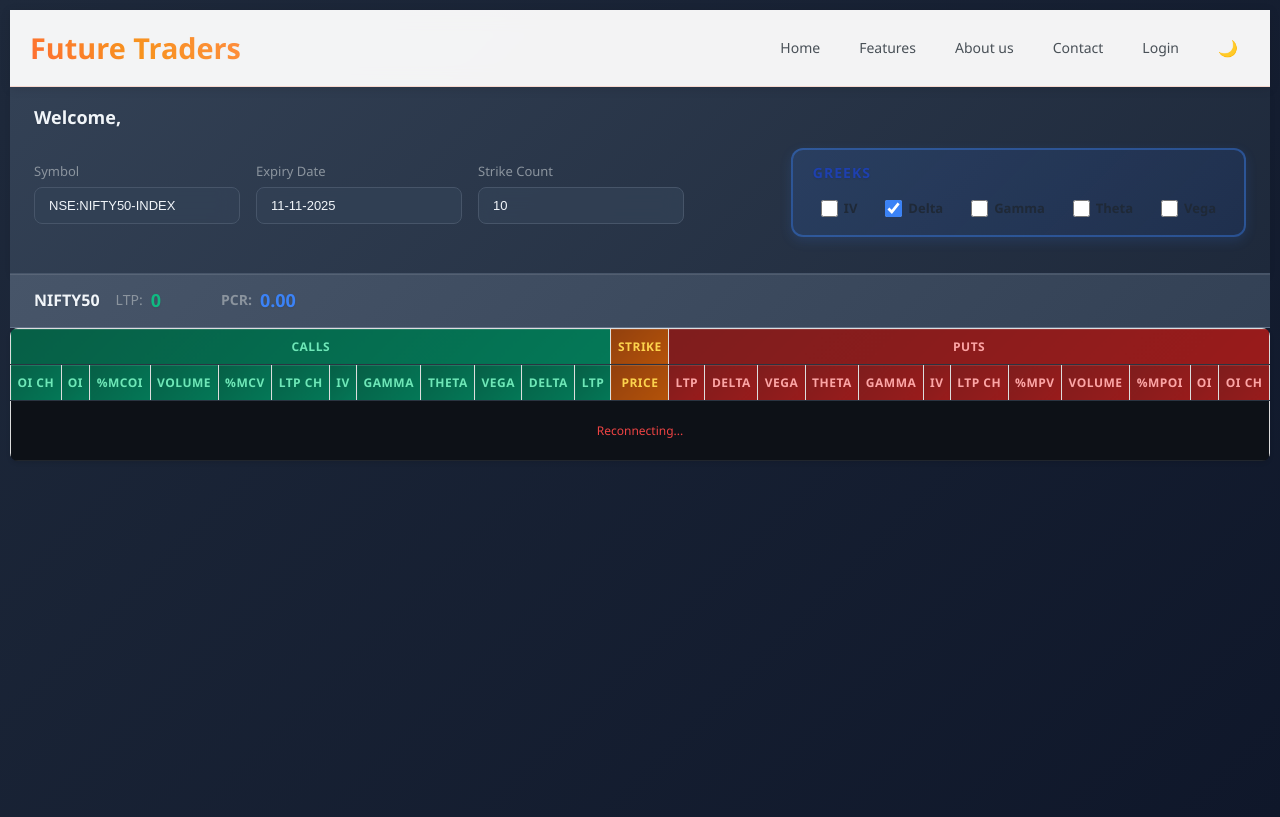
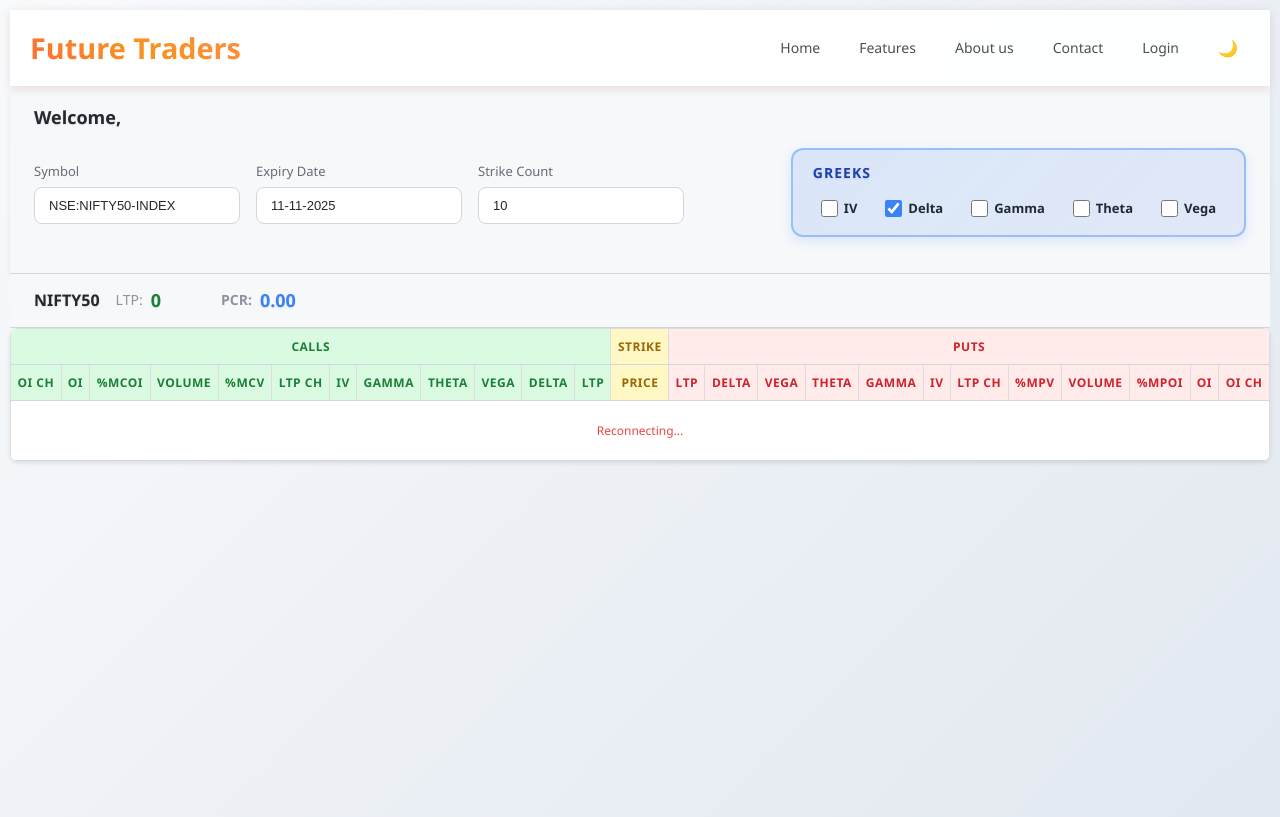
Before and after one commit to v9dlohar/Future-Traders, a Django app: template dashboard/templates/dashboard/optionchain.html in a window 1280 px wide. Run offline with Django 5.2, Linux system fonts and the light colour scheme; the template is opened without the code that fills it, so the values that code supplies are empty.

Commit message:
Refactor CSS styles for option chain layout

```diff
--- a/dashboard/templates/dashboard/optionchain.html
+++ b/dashboard/templates/dashboard/optionchain.html
@@ -7,81 +7,46 @@
 <link rel="stylesheet" href="{% static 'dashboard/optionchain.css' %}">
 <style>
         * { margin: 0; padding: 0; box-sizing: border-box; }
-        body { font-family: 'Segoe UI', -apple-system, BlinkMacSystemFont, sans-serif; background: linear-gradient(135deg, #1e293b 0%, #0f172a 100%); color: #e2e8f0; line-height: 1.6; }
-        .container { max-width: 1800px; margin: 0 auto; padding: 0; }
-        .header { background: linear-gradient(135deg, #334155 0%, #1e293b 100%); border-bottom: 1px solid #475569; padding: 16px 24px; box-shadow: 0 4px 6px -1px rgba(0, 0, 0, 0.1); }
-        .header h2 { color: #f1f5f9; font-size: 18px; font-weight: 600; text-shadow: 0 1px 2px rgba(0, 0, 0, 0.1); }
+        body { font-family: 'Segoe UI', -apple-system, BlinkMacSystemFont, sans-serif; background: linear-gradient(135deg, #f8fafc 0%, #e2e8f0 100%); color: #1e293b; line-height: 1.6; }
+        .container { padding: 0; width: 100%; max-width: 100%; }
+        .header { background: #f6f8fa; border-bottom: 1px solid #d0d7de; padding: 16px 24px; box-shadow: 0 4px 6px -1px rgba(0, 0, 0, 0.1); }
+        .header h2 { color: #24292f; font-size: 18px; font-weight: 600; text-shadow: 0 1px 2px rgba(0, 0, 0, 0.1); }
         .controls { display: flex; gap: 16px; align-items: center; margin-top: 12px; }
         .control-group { position: relative; }
-        .control-group label { display: block; margin-bottom: 6px; font-weight: 500; color: #8b949e; font-size: 13px; }
-        .control-group input { padding: 10px 14px; border: 1px solid #475569; border-radius: 8px; font-size: 13px; background: rgba(51, 65, 85, 0.8); color: #f1f5f9; min-width: 130px; transition: all 0.3s ease; backdrop-filter: blur(10px); }
-        .control-group input:focus { outline: none; border-color: #3b82f6; box-shadow: 0 0 0 3px rgba(59, 130, 246, 0.1), 0 4px 6px -1px rgba(0, 0, 0, 0.1); transform: translateY(-1px); }
-        .dropdown { position: absolute; top: 100%; left: 0; background: #21262d; border: 1px solid #30363d; border-radius: 8px; max-height: 300px; overflow-y: scroll; display: none; z-index: 1000; width: 100%; box-shadow: 0 8px 24px rgba(0,0,0,0.4); scrollbar-width: thin; scrollbar-color: #475569 #21262d; }
+        .control-group label { display: block; margin-bottom: 6px; font-weight: 500; color: #656d76; font-size: 13px; }
+        .control-group input { padding: 10px 14px; border: 1px solid #d0d7de; border-radius: 8px; font-size: 13px; background: #ffffff; color: #24292f; min-width: 130px; transition: all 0.3s ease; }
+        .control-group input:focus { outline: none; border-color: #0969da; box-shadow: 0 0 0 2px rgba(9, 105, 218, 0.2); transform: translateY(-1px); }
+        .dropdown { position: absolute; top: 100%; left: 0; background: #ffffff; border: 1px solid #d0d7de; border-radius: 8px; max-height: 300px; overflow-y: scroll; display: none; z-index: 1000; width: 100%; box-shadow: 0 8px 24px rgba(0,0,0,0.1); scrollbar-width: thin; scrollbar-color: #d0d7de #ffffff; }
         .dropdown::-webkit-scrollbar { width: 8px; }
-        .dropdown::-webkit-scrollbar-track { background: #6b7280; border-radius: 4px; }
-        .dropdown::-webkit-scrollbar-thumb { background: #475569; border-radius: 4px; }
-        .dropdown::-webkit-scrollbar-thumb:hover { background: #64748b; }
-        .dropdown div { padding: 12px 16px; cursor: pointer; border-bottom: 1px solid #30363d; font-size: 14px; color: #ffffff; transition: background 0.2s; }
-        .dropdown div:hover { background-color: #30363d; }
+        .dropdown::-webkit-scrollbar-track { background: #f6f8fa; border-radius: 4px; }
+        .dropdown::-webkit-scrollbar-thumb { background: #d0d7de; border-radius: 4px; }
+        .dropdown::-webkit-scrollbar-thumb:hover { background: #b0b7be; }
+        .dropdown div { padding: 12px 16px; cursor: pointer; border-bottom: 1px solid #d0d7de; font-size: 14px; color: #24292f; transition: background 0.2s; }
+        .dropdown div:hover { background-color: #f6f8fa; }
         .dropdown div:last-child { border-bottom: none; }
-        .market-info { background: linear-gradient(135deg, #475569 0%, #334155 100%); padding: 12px 24px; border-bottom: 1px solid #64748b; display: flex; align-items: center; gap: 24px; box-shadow: inset 0 1px 0 rgba(255, 255, 255, 0.1); }
+        .market-info { background: #f6f8fa; padding: 12px 24px; border-bottom: 1px solid #d0d7de; display: flex; align-items: center; gap: 24px; }
         .symbol-info { display: flex; align-items: center; gap: 16px; }
-        .symbol-name { font-size: 16px; font-weight: 700; color: #f1f5f9; text-shadow: 0 1px 2px rgba(0, 0, 0, 0.1); }
+        .symbol-name { font-size: 16px; font-weight: 700; color: #24292f; text-shadow: 0 1px 2px rgba(0, 0, 0, 0.1); }
         .ltp-info { display: flex; align-items: center; gap: 8px; }
-        .ltp-value { font-size: 18px; font-weight: 800; color: #10b981; text-shadow: 0 1px 2px rgba(0, 0, 0, 0.1); }
-        .table-container { background: #0d1117; margin: 0; overflow-x: auto; max-height: calc(100vh - 200px); overflow-y: auto; }
+        .ltp-value { font-size: 18px; font-weight: 800; color: #1a7f37; text-shadow: 0 1px 2px rgba(0, 0, 0, 0.1); }
+        .table-container { background: #ffffff; margin: 0; overflow-x: auto; max-height: calc(100vh - 200px); overflow-y: auto; }
         table { width: 100%; border-collapse: collapse; font-size: 12px; table-layout: auto; }
-        th { background: #161b22; color: #8b949e; padding: 10px 8px; text-align: center; font-weight: 700; font-size: 12px; border-bottom: 1px solid #2a3441; position: sticky; top: 0; z-index: 10; text-transform: uppercase; letter-spacing: 0.5px; }
-        td { padding: 8px 6px; text-align: center; border-bottom: 1px solid #21262d; font-size: 12px; transition: background 0.2s; }
-        tbody tr:hover { background: #161b22; }
-        .calls-header { background: linear-gradient(135deg, #065f46 0%, #047857 100%) !important; color: #6ee7b7 !important; box-shadow: inset 0 1px 0 rgba(255, 255, 255, 0.1); }
-        .puts-header { background: linear-gradient(135deg, #7f1d1d 0%, #991b1b 100%) !important; color: #fca5a5 !important; box-shadow: inset 0 1px 0 rgba(255, 255, 255, 0.1); }
-        .strike-header { background: linear-gradient(135deg, #92400e 0%, #b45309 100%) !important; color: #fcd34d !important; box-shadow: inset 0 1px 0 rgba(255, 255, 255, 0.1); }
-        .call-data { color: #34d399; font-weight: 500; }
-        .put-data { color: #f87171; font-weight: 500; }
-        .strike-price { background: linear-gradient(135deg, #374151 0%, #1f2937 100%) !important; color: #fbbf24 !important; font-weight: 800; font-size: 13px; text-shadow: 0 1px 2px rgba(0, 0, 0, 0.1); }
-        .positive { color: #10b981; font-weight: 700; }
-        .negative { color: #ef4444; font-weight: 700; }
-        .highlight-max { background: rgba(5, 150, 105, 0.4) !important; }
-        .logout-btn { background: #da3633; color: white; border: none; padding: 8px 20px; border-radius: 8px; font-weight: 600; cursor: pointer; font-size: 14px; transition: all 0.2s; height: 40px; display: flex; align-items: center; justify-content: center; }
-        .logout-btn:hover { background: #b91c1c; transform: translateY(-1px); }
-        .theme-btn { background: #da3633; color: white; border: none; padding: 8px 20px; border-radius: 8px; font-weight: 600; cursor: pointer; font-size: 14px; transition: all 0.2s; height: 40px; display: flex; align-items: center; justify-content: center; margin-top: -2px; }
-        .theme-btn:hover { background: #484f58; transform: translateY(-1px); }
-
-        /* Enhanced Light theme */
-        body.light-theme { background: linear-gradient(135deg, #f8fafc 0%, #e2e8f0 100%); color: #1e293b; }
-        .light-theme .header { background: #f6f8fa; border-bottom: 1px solid #d0d7de; }
-        .light-theme .header h2 { color: #24292f; }
-        .light-theme .control-group input { background: #ffffff; color: #24292f; border: 1px solid #d0d7de; }
-        .light-theme .control-group input:focus { border-color: #0969da; box-shadow: 0 0 0 2px rgba(9, 105, 218, 0.2); }
-        .light-theme .control-group label { color: #656d76; }
-        .light-theme .dropdown { background: #ffffff; border: 1px solid #d0d7de; }
-        .light-theme .dropdown div { color: #24292f; border-bottom: 1px solid #d0d7de; }
-        .light-theme .dropdown div:hover { background-color: #f6f8fa; }
-        .light-theme .market-info { background: #f6f8fa; border-bottom: 1px solid #d0d7de; }
-        .light-theme .symbol-name { color: #24292f; }
-        .light-theme .table-container { background: #ffffff; }
-        .light-theme th { background: #f6f8fa; color: #656d76; border-bottom: 1px solid #d0d7de; }
-        .light-theme td { border-bottom: 1px solid #d0d7de; }
-        .light-theme tbody tr:hover { background: #f6f8fa; }
-        .light-theme .calls-header { background: #dafbe1 !important; color: #1a7f37 !important; }
-        .light-theme .puts-header { background: #ffebe9 !important; color: #cf222e !important; }
-        .light-theme .strike-header { background: #fff8c5 !important; color: #9a6700 !important; }
-        .light-theme .call-data { color: #1a7f37; }
-        .light-theme .put-data { color: #cf222e; }
-        .light-theme .strike-price { background: #f6f8fa !important; color: #9a6700 !important; }
-        .light-theme .positive { color: #1a7f37; }
-        .light-theme .negative { color: #cf222e; }
-        .light-theme .ltp-value { color: #1a7f37; }
-        .light-theme .ltp-line { border-top: 2px solid #0969da; background: linear-gradient(90deg, transparent, rgba(9, 105, 218, 0.2), transparent); }
-        .light-theme .ltp-line::after { background: linear-gradient(135deg, #0969da 0%, #2563eb 50%, #1d4ed8 100%); box-shadow: 0 2px 8px rgba(9, 105, 218, 0.4); }
-        .light-theme .theme-btn { background: #f6f8fa; color: #24292f; border: 1px solid #d0d7de; }
-        .light-theme .theme-btn:hover { background: #f3f4f6; }
-        .light-theme .highlight-max { background: rgba(5, 150, 105, 0.3) !important; }
-        .ltp-line { border-top: 2px solid #58a6ff; background: linear-gradient(90deg, transparent, rgba(88, 166, 255, 0.2), transparent); position: relative; }
-        .ltp-line::after { content: attr(data-ltp); position: absolute; left: 50%; top: -11px; transform: translateX(-50%); background: linear-gradient(135deg, #58a6ff 0%, #1f6feb 50%, #0969da 100%); color: white; padding: 2px 8px; font-size: 9px; font-weight: 600; border-radius: 4px; box-shadow: 0 2px 8px rgba(88, 166, 255, 0.4), 0 1px 3px rgba(0,0,0,0.2); border: 1px solid rgba(255,255,255,0.2); letter-spacing: 0.5px; }
-        .volume-bar { height: 3px; background: #30363d; border-radius: 2px; margin-top: 4px; overflow: hidden; }
-        .volume-fill { height: 100%; background: linear-gradient(90deg, #58a6ff, #1f6feb); border-radius: 2px; transition: width 0.3s; }
+        th { background: #f6f8fa; color: #656d76; padding: 10px 8px; text-align: center; font-weight: 700; font-size: 12px; border-bottom: 1px solid #d0d7de; position: sticky; top: 0; z-index: 10; text-transform: uppercase; letter-spacing: 0.5px; }
+        td { padding: 8px 6px; text-align: center; border-bottom: 1px solid #d0d7de; font-size: 12px; transition: background 0.2s; }
+        tbody tr:hover { background: #f6f8fa; }
+        .calls-header { background: #dafbe1 !important; color: #1a7f37 !important; }
+        .puts-header { background: #ffebe9 !important; color: #cf222e !important; }
+        .strike-header { background: #fff8c5 !important; color: #9a6700 !important; }
+        .call-data { color: #1a7f37; font-weight: 500; }
+        .put-data { color: #cf222e; font-weight: 500; }
+        .strike-price { background: #f6f8fa !important; color: #9a6700 !important; font-weight: 800; font-size: 13px; text-shadow: 0 1px 2px rgba(0, 0, 0, 0.1); }
+        .positive { color: #1a7f37; font-weight: 700; }
+        .negative { color: #cf222e; font-weight: 700; }
+        .highlight-max { background: rgba(5, 150, 105, 0.3) !important; }
+        .ltp-line { border-top: 2px solid #0969da; background: linear-gradient(90deg, transparent, rgba(9, 105, 218, 0.2), transparent); position: relative; }
+        .ltp-line::after { content: attr(data-ltp); position: absolute; left: 50%; top: -11px; transform: translateX(-50%); background: linear-gradient(135deg, #0969da 0%, #2563eb 50%, #1d4ed8 100%); color: white; padding: 2px 8px; font-size: 9px; font-weight: 600; border-radius: 4px; box-shadow: 0 2px 8px rgba(9, 105, 218, 0.4), 0 1px 3px rgba(0,0,0,0.2); border: 1px solid rgba(255,255,255,0.2); letter-spacing: 0.5px; }
+        .volume-bar { height: 3px; background: #e9ecef; border-radius: 2px; margin-top: 4px; overflow: hidden; }
+        .volume-fill { height: 100%; background: linear-gradient(90deg, #0969da, #2563eb); border-radius: 2px; transition: width 0.3s; }
         /* Mobile Responsive */
         @media (max-width: 768px) {
             .container { padding: 5px; }
@@ -107,7 +72,6 @@
 
         /* Large Screen */
         @media (min-width: 1025px) {
-            .container { max-width: 1400px; }
             table { font-size: 12px; }
             th, td { padding: 8px 6px; }
         }
```
